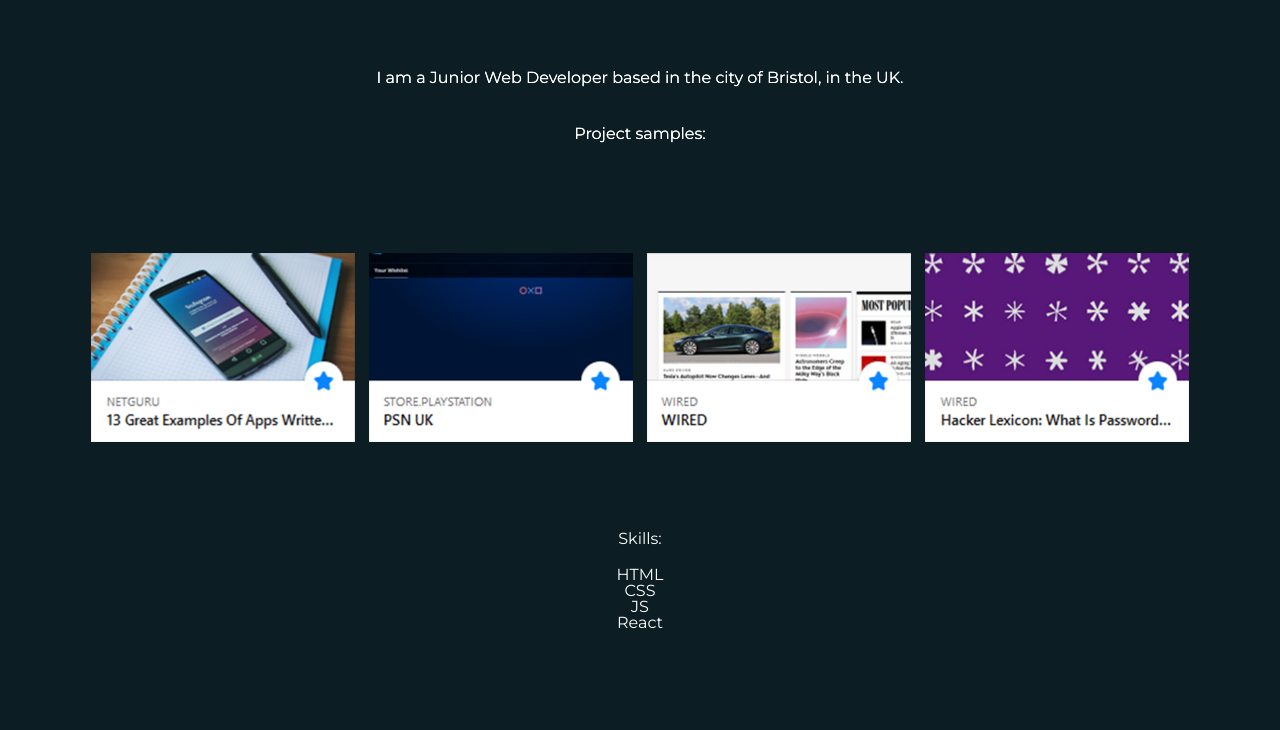
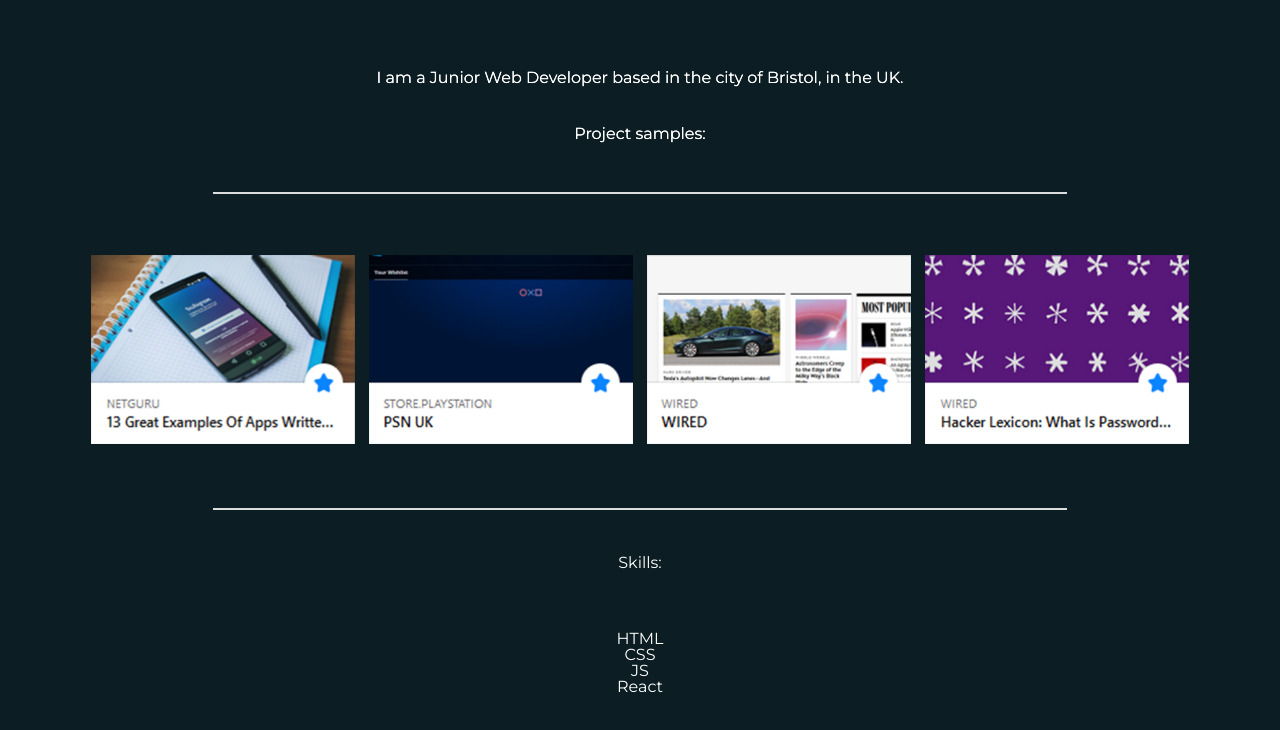
Before and after one commit to AndrewDRankin/portfolio01, a plain HTML site: page index.html in a window 1280 px wide. Drawn offline with Linux system fonts and the light colour scheme.

Commit message:
Separator transitions 1.0

```diff
--- a/CSS/animations.css
+++ b/CSS/animations.css
@@ -108,3 +108,21 @@
         text-shadow: 0 0 0;
     }
 }
+
+.border {
+    animation: separator 1.7s ease 2.3s 1 forwards;
+}
+
+@keyframes separator {
+    0% {
+        transform: scaleX(0);
+        /* box-shadow: 0 0 0px rgb(220, 220, 220); */
+    }
+    /* 10% {
+        box-shadow: 0 0 60px rgb(255, 255, 255);
+    } */
+    100% {
+        transform: scaleX(1);
+        /* box-shadow: 0 0 1px rgb(220, 220, 220); */
+    }
+}
--- a/CSS/main.css
+++ b/CSS/main.css
@@ -26,8 +26,15 @@ header {
     padding: 20px 0;
 }
 
+.border {
+    border-top: rgb(220, 220, 220) 2px solid;
+    margin: 0 15%;
+    transform: scaleX(0);
+}
+
 .tiles {
     padding: 5%;
+    margin-bottom: -15px;
     display: flex;
     flex-direction: row;
     flex-wrap: wrap;
@@ -43,11 +50,15 @@ header {
 
 .tiles div img:hover {
     transform: scale(1.1);
-    filter: contrast(35%); */
+    filter: contrast(35%);
     overflow: hidden;
-    /* /* figcaption{ */
+    /* figcaption{ */
         /* display: contents; */
-    }
+    /* } */
+}
+
+.skills {
+    margin-top: 15px;
 }
 
 .skills div {
@@ -60,7 +71,7 @@ header {
 
 img {
     width: 100%;
-    transition: all .8s ease-in-out .2s;
+    transition: all .2s ease-in-out .1s;
 }
 
 figure {
@@ -69,6 +80,7 @@ figure {
 }
 
 figcaption {
+    display: none;
     position: absolute;
     top: 15%;
     text-align: center;
--- a/index.html
+++ b/index.html
@@ -27,6 +27,8 @@
         </header>
 
         <main>
+            <div class="border"></div>
+
             <section class="tiles">
 
                 <div>
@@ -78,6 +80,8 @@
 
             </section>
 
+            <div class="border"></div>
+
             <section class="textBackground skills">
 
                 <div class="lessMarginTop">
```
